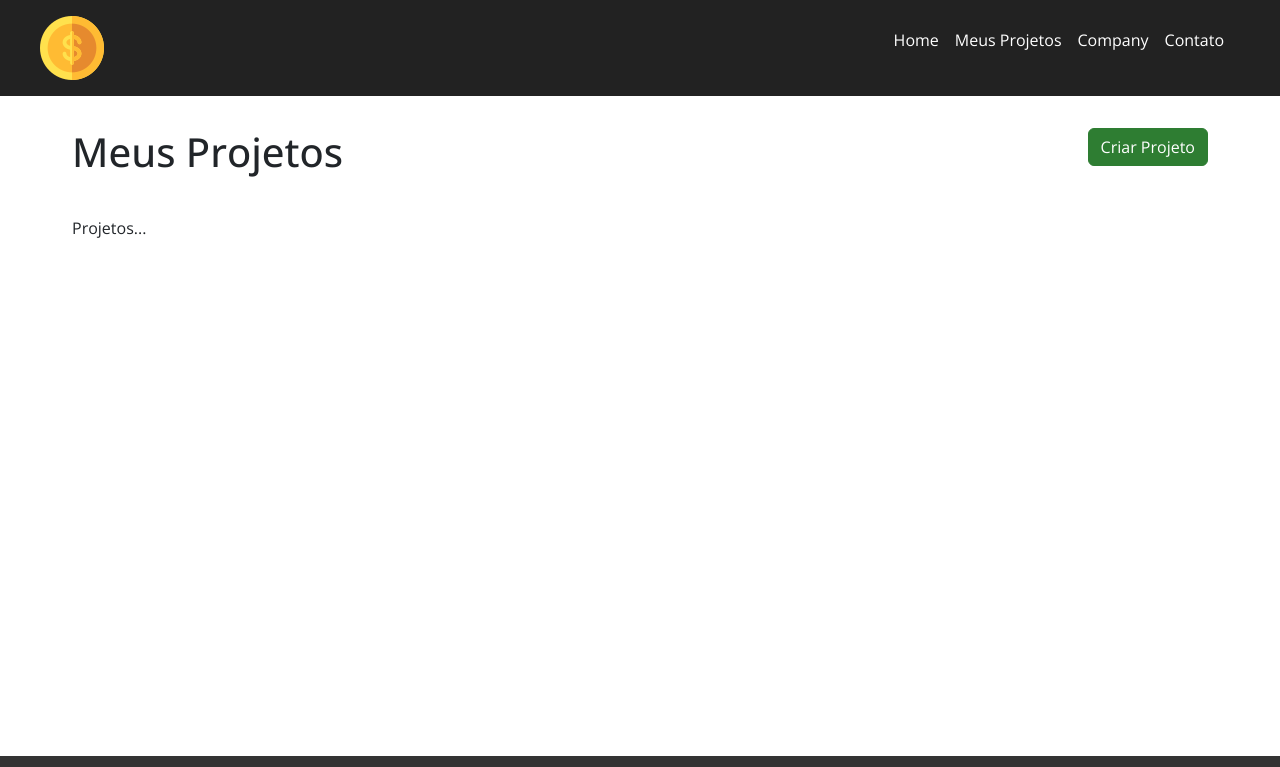
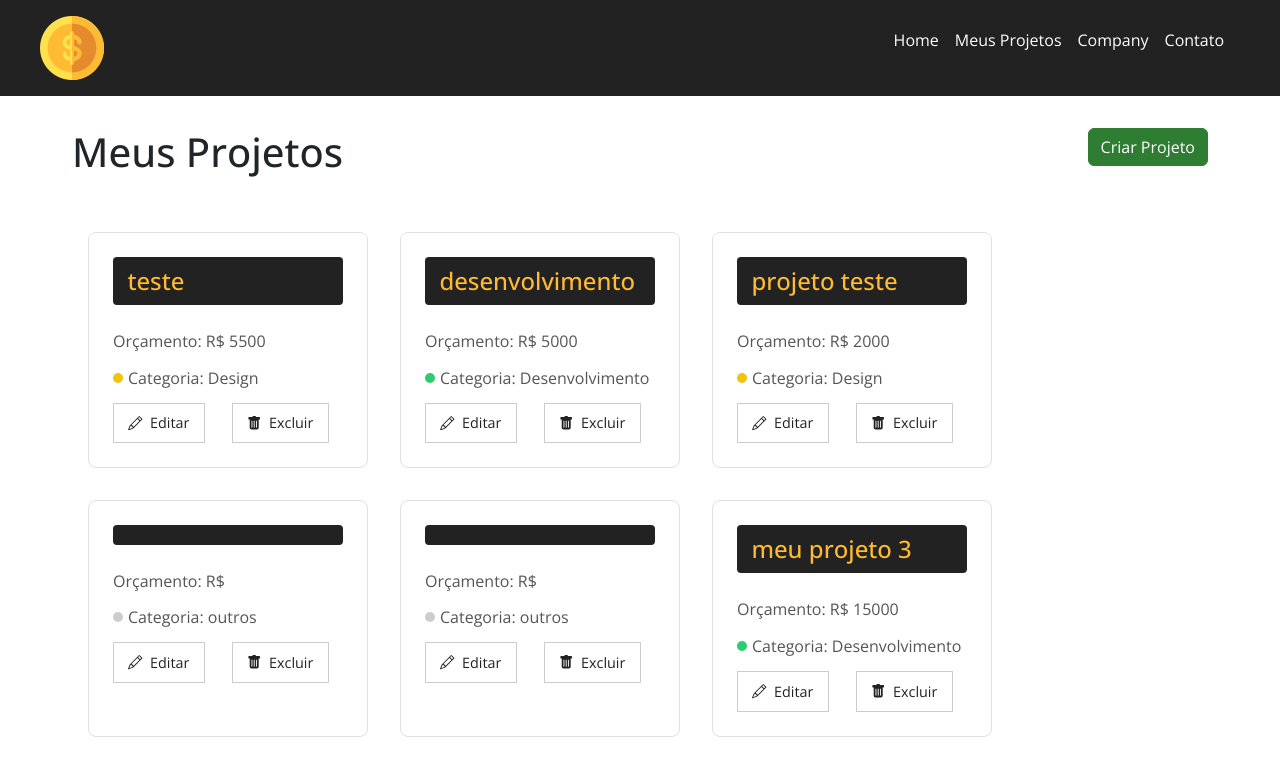
Before and after one commit to gori2016/Gerenciador-de-Projetos-em-React, a React (Vite) app in the folder meu-projeto/: page /projects in a window 1280 px wide. Shown: the top 767 px of the page. Built offline with nearby package versions, Linux system fonts and the light colour scheme; data requests are answered from the project's data file; a web font is replaced by a local one.

Commit message:
Adiciona novo projeto e implementa exibição de cartões de projeto com ações de edição e exclusão

```diff
--- a/meu-projeto/db.json
+++ b/meu-projeto/db.json
@@ -53,6 +53,17 @@
       },
       "cost": 0,
       "services": []
+    },
+    {
+      "id": "d71a",
+      "name": "Desenvolvimento 1 ",
+      "budget": "5000",
+      "category": {
+        "id": "1",
+        "name": "Infra"
+      },
+      "cost": 0,
+      "services": []
     }
   ],
   "categories": [
--- a/meu-projeto/src/components/pages/Projects.jsx
+++ b/meu-projeto/src/components/pages/Projects.jsx
@@ -41,7 +41,16 @@ function Projects() {
       {mensage && <Message type="success" msg={mensage} />}
 
       <Container customClass="start">
-        <p>Projetos...</p>
+        {projects.length > 0 &&
+          projects.map((project) => (
+            <ProjectCard name={project.name}
+              budget={project.budget}
+              category={project.category?.name}
+              id={project.id}
+              key={project.id}
+
+            />
+              ))}
       </Container>
     </div>
   )
--- a/meu-projeto/src/components/projects/ProjectCard.jsx
+++ b/meu-projeto/src/components/projects/ProjectCard.jsx
@@ -1,11 +1,33 @@
 import styles from './ProjectCard.module.css';
+import { Link } from 'react-router-dom';
 import { BsFillTrashFill, BsPencil } from 'react-icons/bs';
-function ProjectCard({id, name, budget, category, handleRemove}) {
-    return(
-        <div>
+function ProjectCard({ id, name, budget, category = "outros", handleRemove }) {
+    return (
+        <div className={styles.project_card}>
+            <h4>{name}</h4>
 
+            <p>
+                <span>Orçamento: R$ {budget}</span>
+            </p>
+
+            <p className={styles.category_text}>
+                <span className={styles[category.toLowerCase()]}>
+                    Categoria: {category}
+                </span>
+            </p>
+
+            <div className={styles.project_card_actions}>
+                <Link to={`/project/${id}`}>
+                    <BsPencil /> Editar
+                </Link>
+
+                <button onClick={() => handleRemove(id)}>
+                    <BsFillTrashFill /> Excluir
+                </button>
+            </div>
         </div>
-    )
+            )
 }
 
-export default ProjectCard;
+
+            export default ProjectCard;
--- a/meu-projeto/src/components/projects/ProjectCard.module.css
+++ b/meu-projeto/src/components/projects/ProjectCard.module.css
@@ -0,0 +1,92 @@
+.project_card {
+  padding: 1.5em;
+  border: 1px solid #e0e0e0;
+  border-radius: 8px;
+  width: 280px;
+  margin: 1em;
+}
+
+.project_card h4 {
+  background-color: #222;
+  color: #ffbb33;
+  padding: 0.4em 0.6em;
+  border-radius: 4px;
+  margin-bottom: 1em;
+}
+
+.project_card p {
+  color: #555;
+  margin-bottom: 0.8em;
+}
+
+.category_text {
+  display: flex;
+  align-items: center;
+  gap: 0.5em;
+}
+
+.category_text span {
+  display: flex;
+  align-items: center;
+}
+
+.category_text span::before {
+  content: "";
+  width: 10px;
+  height: 10px;
+  border-radius: 50%;
+  background-color: #ccc;
+  margin-right: 5px;
+}
+
+/* categorias */
+.category_text .design::before {
+  background-color: #f1c40f;
+}
+
+.category_text .desenvolvimento::before {
+  background-color: #2ecc71;
+}
+
+.category_text .planejamento::before {
+  background-color: #95a5a6;
+}
+
+.category_text .infra::before {
+  background-color: #e74c3c;
+}
+.project_card_actions {
+  display: flex;
+  gap: .8em;
+}
+
+
+
+.project_card_actions a,
+.project_card_actions button{
+    border: none;
+    padding: .6em 1em;
+    text-decoration: none;
+    background-color: #fff;
+    color: #222;
+    cursor: pointer;
+    margin-right: 1em;
+    font-size: .9em;
+    border: 1px solid #ccc;
+    display: flex;
+    align-items: center;
+    justify-content: center;
+    transition: 0.5s;
+}
+
+
+.project_card_actions svg{
+    margin-right: .5em;
+}
+
+.project_card_actions a:hover,
+.project_card_actions button:hover{
+    background-color: #222;
+    color: #fff;
+    border: 1px solid #222;
+}
```
